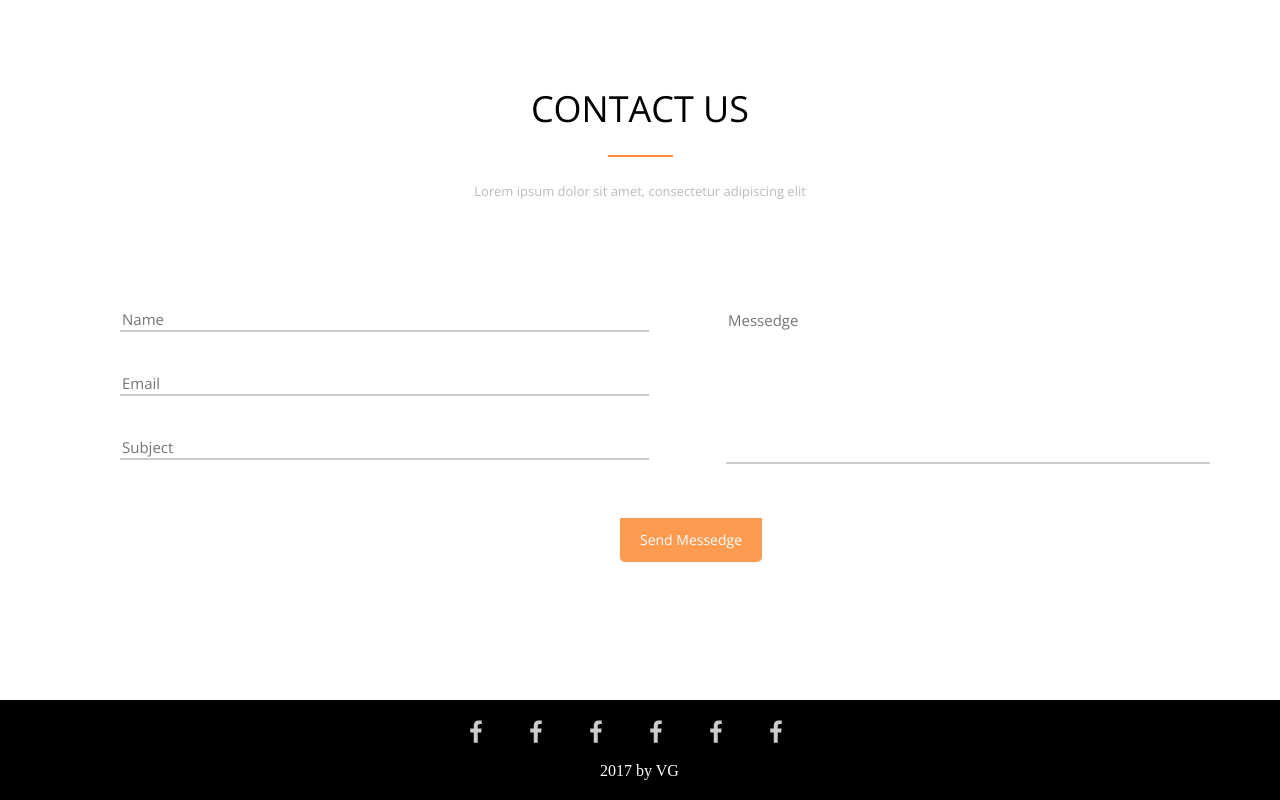
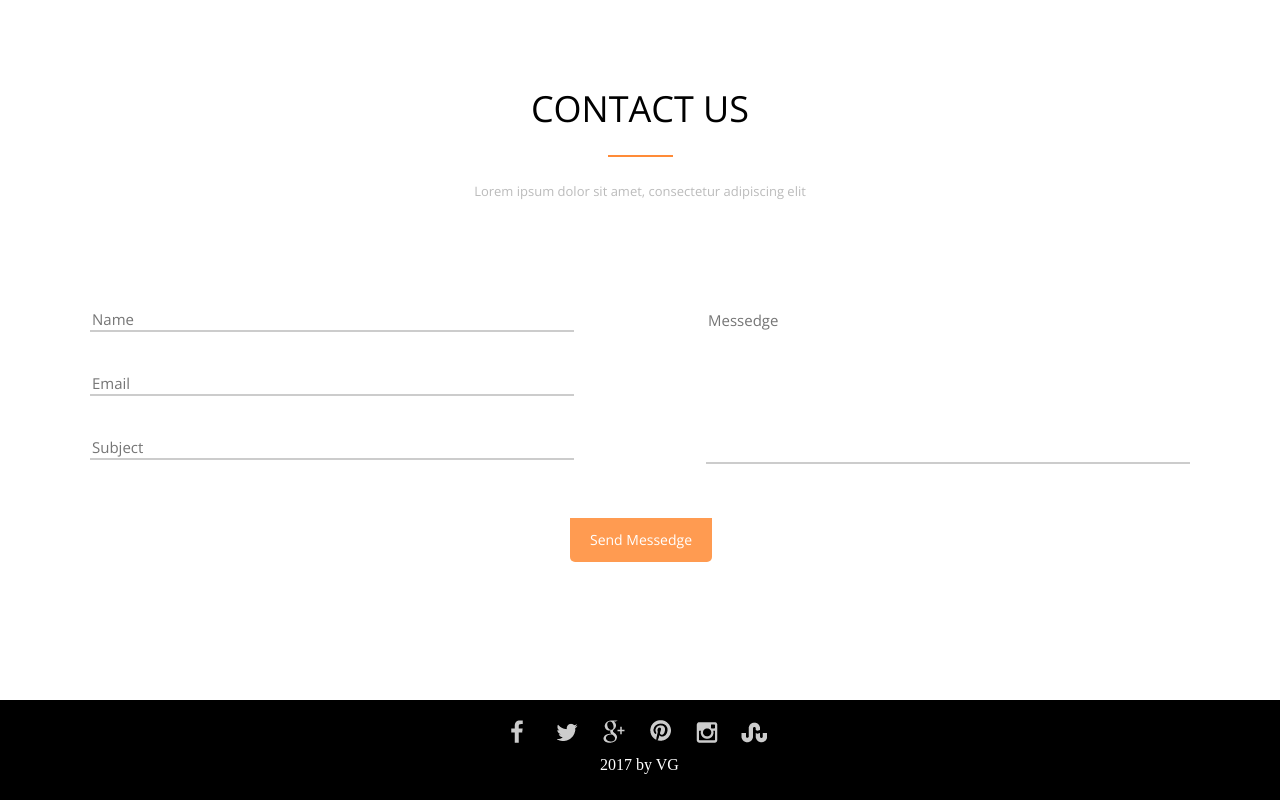
Before and after one commit to grischenko-v/axitlanding, a website: page app/index.html in a window 1280 px wide. Shown: the part 5144-5944 px from the top of the page. Drawn offline with nearby package versions, Linux system fonts and the light colour scheme.

Commit message:
add footer

```diff
--- a/app/index.html
+++ b/app/index.html
@@ -294,12 +294,12 @@
  <footer>
     <article class = "container clearfix">
  	<div class="footer-socials">
- 		<div class="footer-social fb"></div>
-        <div class="footer-social fb"></div>
-        <div class="footer-social fb"></div>
-        <div class="footer-social fb"></div>
-        <div class="footer-social fb"></div>
-        <div class="footer-social fb"></div>
+ 		<div class="footer-social"></div>
+        <div class="footer-social"></div>
+        <div class="footer-social"></div>
+        <div class="footer-social"></div>
+        <div class="footer-social"></div>
+        <div class="footer-social"></div>
  	</div>
  	<div class="footer-copyright">2017 by VG</div>
  	 </article>
--- a/app/scss/_contact-us.scss
+++ b/app/scss/_contact-us.scss
@@ -28,13 +28,13 @@
       position: relative;
         fieldset{
           float: left;
-          margin-left:50px;
         }
         input[type="text"]{
           display: block;
           -webkit-box-shadow: none !important;;
           box-shadow: none;
-          width: 525px;
+          width: 480px;
+          margin-left: 20px;
           margin-top: 40px;
           font-size: 15px;
           background: transparent  !important;
@@ -62,7 +62,7 @@
           text-align: center;
           position: absolute;
           top:250px;
-          left: 550px;
+          left: 500px;
           font-size: 14px;
           border-radius: 0 0 5px 5px;
           background: rgb(255, 155, 81) !important;
@@ -90,6 +90,7 @@
           margin-top: 40px;
           resize: none;
           font-size: 15px;
+          margin-right: 20px;
           background: transparent  !important;
           border-top: transparent !important;
           border-left: transparent !important;
--- a/app/scss/_footer.scss
+++ b/app/scss/_footer.scss
@@ -6,15 +6,30 @@ footer{
      color:white;
      .footer-socials{
      	margin: 0 auto;
-        width:340px;
+        width:258px;
        .footer-social{
-       	margin-right: 16px;
-     	background-image: url("../img/footer-social-media-icons.png");
-     	background-repeat: no-repeat;
-     	height: 40px;
-     	width: 40px;
-     	display: inline-block;
+         margin-right: 16px;
+     	 background-image: url("../img/footer-social-media-icons.png");
+     	 background-repeat: no-repeat;
+     	 height: 24px;
+     	 width: 26px;
+     	 display: inline-block;
+
+        &:nth-of-type(2){
+          background-position: -44px 0;
+        }
+        &:nth-of-type(3){
+           background-position: -95px 0;
+        }
+        &:nth-of-type(4){
+           background-position: -140px -2px;
+        }
+        &:nth-of-type(5){
+           background-position: -190px 0;
+        }
+
         &:last-of-type{
+          background-position: -242px 0;
           margin-right: 0;
         }
        }
@@ -22,6 +37,7 @@ footer{
      .footer-copyright{
      	width: 80px;
      	margin: 0 auto;
+     	margin-top: 10px;
      }
     }
 }
```
Also changed, not shown: app/css/main.css.
